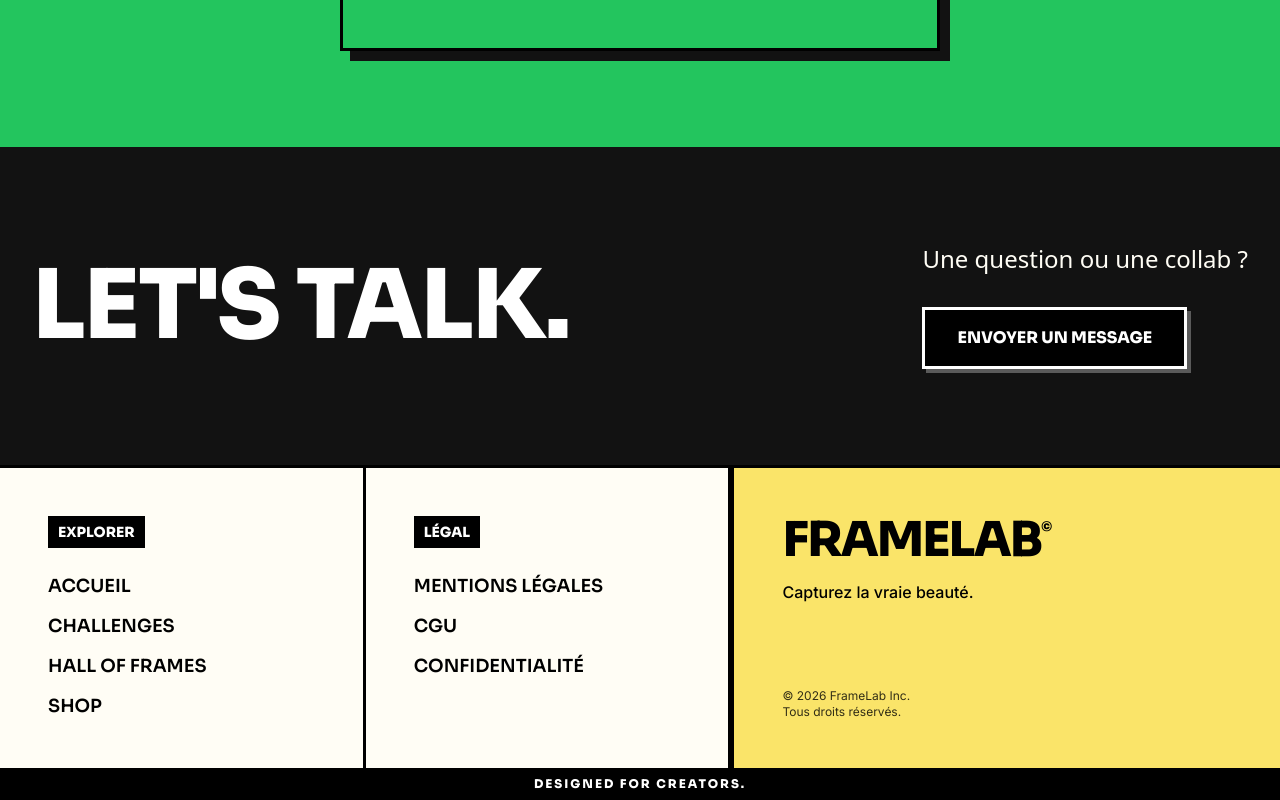
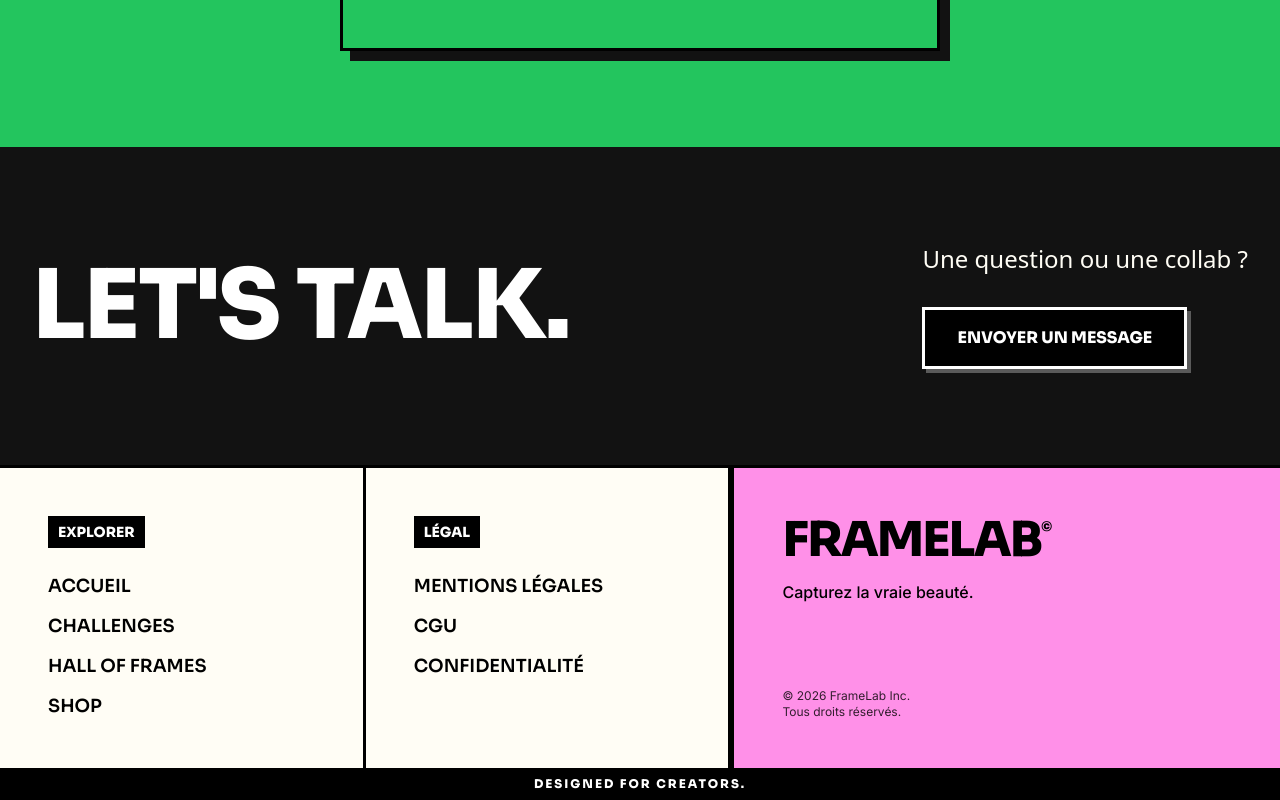
Before and after one commit to matmathmat/framelab-front, a SvelteKit app: page / in a window 1280 px wide. Shown: the part 2128-2928 px from the top of the page. Built offline with nearby package versions, Linux system fonts and the light colour scheme.

Commit message:
Scrollbar avec fond transparent + style neo brutalism

```diff
--- a/src/app.css
+++ b/src/app.css
@@ -9,3 +9,40 @@
     background-size: 40px 40px;
   }
 }
+
+::-webkit-scrollbar {
+  width: 16px;
+  height: 16px;
+}
+
+::-webkit-scrollbar-track {
+  background: transparent;
+  border: 3px solid #121212;
+}
+
+::-webkit-scrollbar-thumb {
+  background: #000000;
+  border: 3px solid #121212;
+  box-shadow: 3px 3px 0 #121212;
+  transition: all 0.2s ease;
+}
+
+::-webkit-scrollbar-thumb:hover {
+  background: #23C55E;
+  box-shadow: 5px 5px 0 #121212;
+}
+
+::-webkit-scrollbar-thumb:active {
+  background: #fae469;
+  box-shadow: 2px 2px 0 #121212;
+}
+
+::-webkit-scrollbar-corner {
+  background: transparent;
+  border: 3px solid #121212;
+}
+
+* {
+  scrollbar-width: thin;
+  scrollbar-color: #000000 transparent;
+}
--- a/src/lib/components/Footer.svelte
+++ b/src/lib/components/Footer.svelte
@@ -55,7 +55,7 @@
     </div>
 
     <!-- Section marque -->
-    <div class="p-12 flex flex-col justify-between bg-electric-yellow border-l-[3px] border-black">
+    <div class="p-12 flex flex-col justify-between bg-neo-pink border-l-[3px] border-black">
       <div>
         <div class="text-5xl font-extrabold -tracking-[2px] leading-none mb-4">
           FRAMELAB<span class="text-base align-top">©</span>
```
